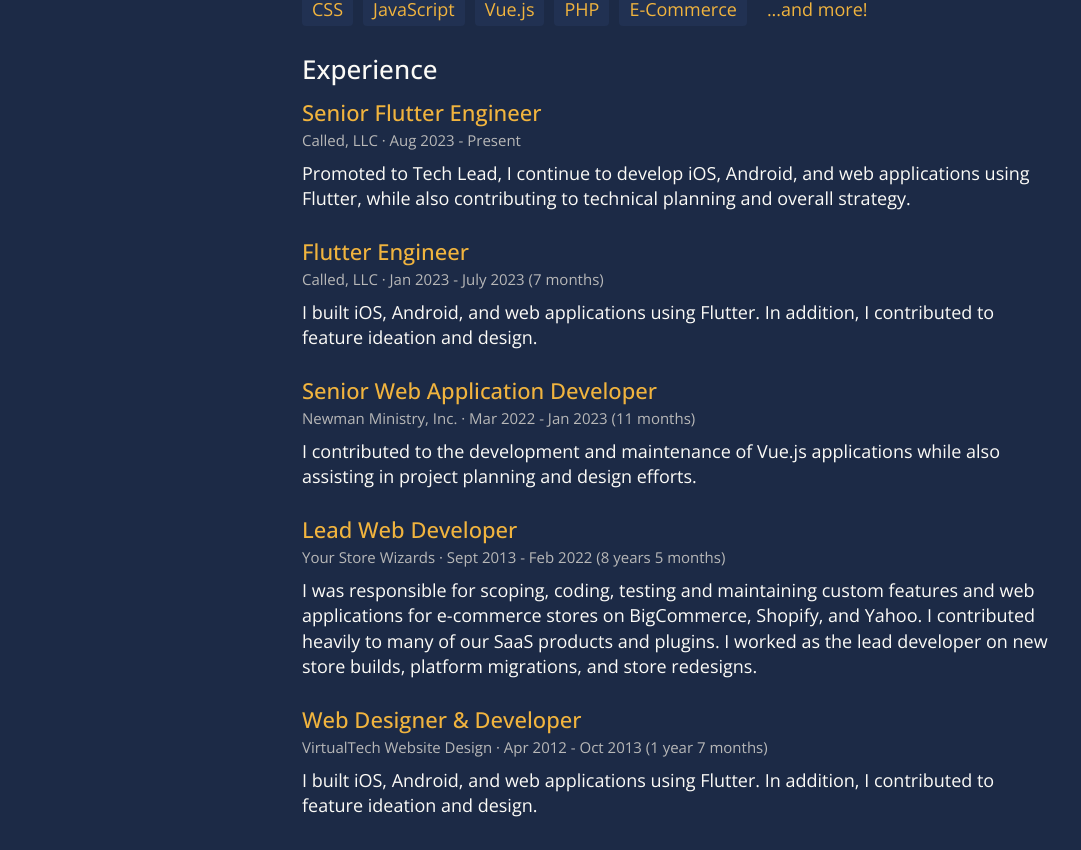
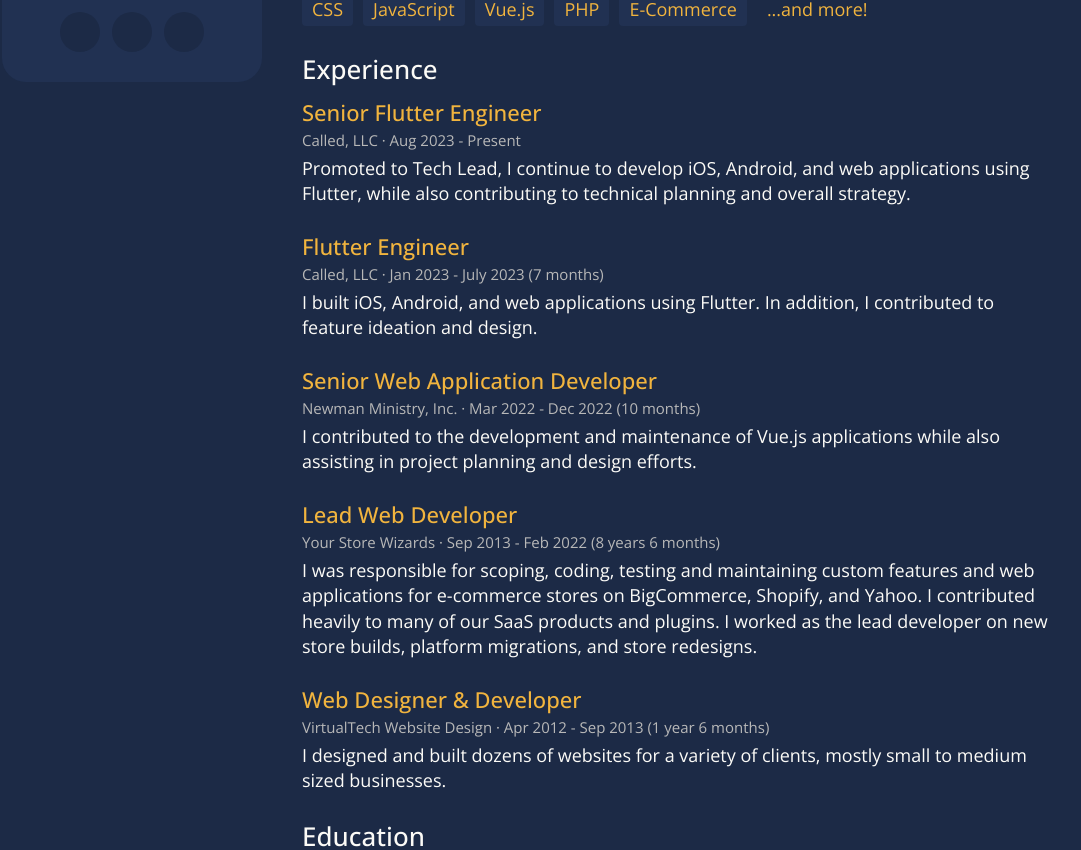
Before and after one commit to webdevmike/portfolio-site, a website: page index.html in a window 1280 px wide. Shown: the part 340-1190 px from the top of the page, without its empty margins (113-1194 px from the left). Drawn offline with nearby package versions, Linux system fonts and the light colour scheme; files that its build step writes are made by us from their sources.

Commit message:
desktop is built

```diff
--- a/index.html
+++ b/index.html
@@ -43,6 +43,27 @@
         <section class="card">
           <div class="photo">
             <img src="assets/images/mike_bostone.jpg" alt="Mike Bostone" />
+          </div>
+          <div class="info">
+            <h1>Mike Bostone</h1>
+            <h2>Software Engineer</h2>
+            <div class="social-icons">
+              <div class="icon">
+                <a href="#" target="_blank">
+                  <i class="fab fa-github"></i>
+                </a>
+              </div>
+              <div class="icon">
+                <a href="#" target="_blank">
+                  <i class="fab fa-linkedin-in"></i>
+                </a>
+              </div>
+              <div class="icon">
+                <a href="#" target="_blank">
+                  <i class="fa fa-envelope"></i>
+                </a>
+              </div>
+            </div>
           </div>
         </section>
       </div>
@@ -107,7 +128,7 @@
           <div class="position">
             <h2>Senior Web Application Developer</h2>
             <h3>
-              Newman Ministry, Inc. &middot; Mar 2022 - Jan 2023 (11 months)
+              Newman Ministry, Inc. &middot; Mar 2022 - Dec 2022 (10 months)
             </h3>
             <p>
               I contributed to the development and maintenance of Vue.js
@@ -118,8 +139,7 @@
           <div class="position">
             <h2>Lead Web Developer</h2>
             <h3>
-              Your Store Wizards &middot; Sept 2013 - Feb 2022 (8 years 5
-              months)
+              Your Store Wizards &middot; Sep 2013 - Feb 2022 (8 years 6 months)
             </h3>
             <p>
               I was responsible for scoping, coding, testing and maintaining
@@ -132,12 +152,12 @@
           <div class="position">
             <h2>Web Designer & Developer</h2>
             <h3>
-              VirtualTech Website Design &middot; Apr 2012 - Oct 2013 (1 year 7
+              VirtualTech Website Design &middot; Apr 2012 - Sep 2013 (1 year 6
               months)
             </h3>
             <p>
-              I built iOS, Android, and web applications using Flutter. In
-              addition, I contributed to feature ideation and design.
+              I designed and built dozens of websites for a variety of clients,
+              mostly small to medium sized businesses.
             </p>
           </div>
           <h1>Education</h1>
--- a/scss/core.scss
+++ b/scss/core.scss
@@ -88,13 +88,55 @@ h3 {
     margin-left: -525px;
 
     .card {
+      display: flex;
+      flex-direction: column;
+      justify-content: center;
+      gap: 10px;
       background-color: $color-medium-blue;
       border-radius: 24px;
       padding: 30px;
 
+      h1 {
+        padding-bottom: 0;
+      }
+
       .photo {
         img {
           border-radius: 50%;
+        }
+      }
+
+      .info {
+        text-align: center;
+
+        .social-icons {
+          display: flex;
+          justify-content: center;
+          gap: 12px;
+          padding-top: 15px;
+
+          .icon {
+            a {
+              font-size: 20px;
+              display: block;
+              text-decoration: none;
+              height: 40px;
+              width: 40px;
+              display: flex;
+              align-items: center;
+              justify-content: center;
+              background-color: $color-dark-blue;
+              border-radius: 50%;
+              color: $color-cream;
+              transition: color 0.3s ease;
+            }
+
+            &:hover {
+              a {
+                color: $color-yellow;
+              }
+            }
+          }
         }
       }
     }
@@ -136,7 +178,7 @@ h3 {
           }
 
           h3 {
-            padding-bottom: 10px;
+            padding-bottom: 5px;
           }
         }
       }
```
Also changed, not shown: assets/css/core.css.
